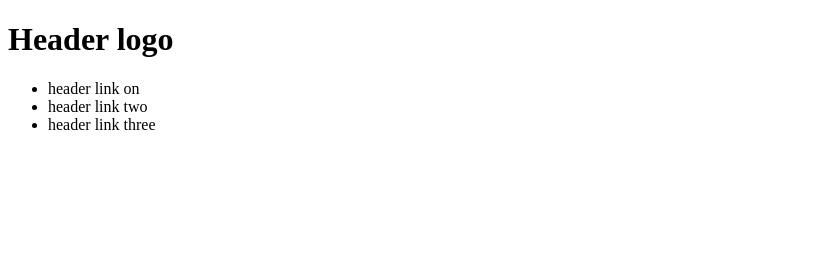
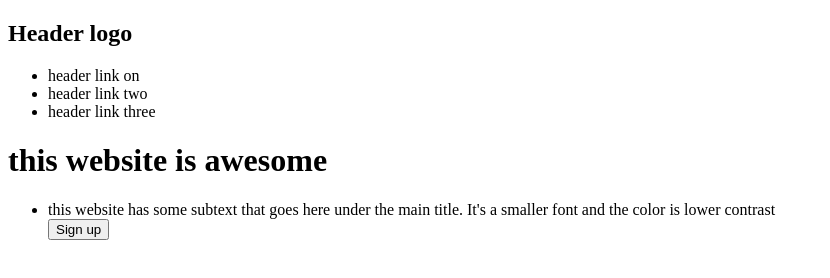
Before and after one commit to SomniatorTrES-2b/Project--Landing-Page, a plain HTML site: page index.html in a window 1280 px wide. Shown: the whole page, without its empty margins (0-830 px from the left). Drawn offline with Linux system fonts and the light colour scheme.

Commit message:
update index
sous header added

```diff
--- a/index.html
+++ b/index.html
@@ -9,7 +9,7 @@
 <body>
     <!-- This is the header  -->
      <div class="container">
-        <div class = "title " ><h1>Header logo</h1></div>
+        <div class = "title " ><h2>Header logo</h2></div>
     <div class="header line"></div>
        <ul>
         <li>header link on</li>
@@ -17,6 +17,18 @@
         <li>header link three</li>
        </ul>
      </div>
+     <!-- le sous header -->
+     <div class="lowheader">
+     <div class="nav"><h1>this website is awesome</h1></div>
+    <ul>
+        <p>
+            <li>this website has some subtext that goes here under the main title. It's a smaller font and the color  is lower contrast </li>
+            <button>Sign up</button>
+        </p>
+    </ul>
+    <!-- image du sous header -->
+    <a img=""></a>
 
+     </div>
 </body>
 </html>
```
